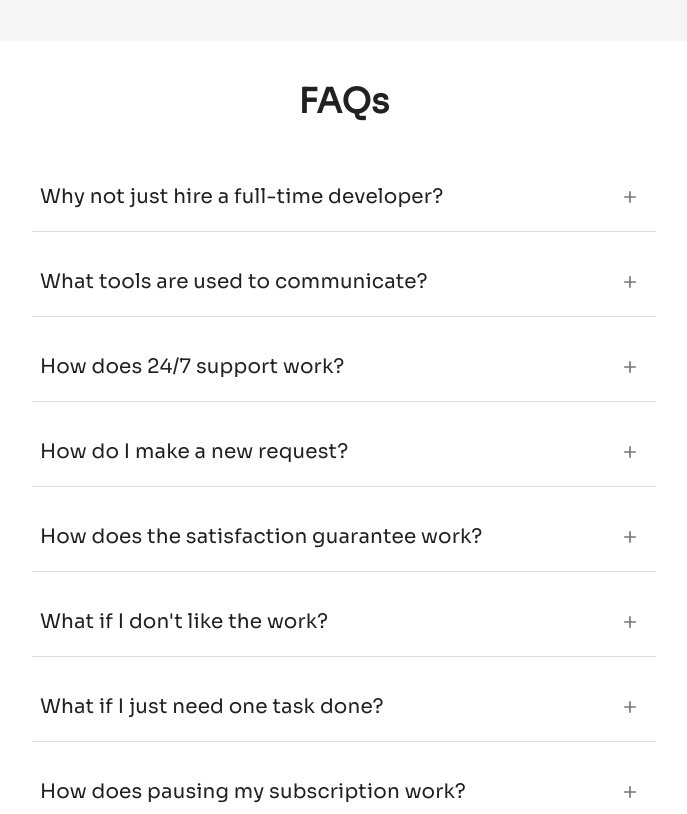
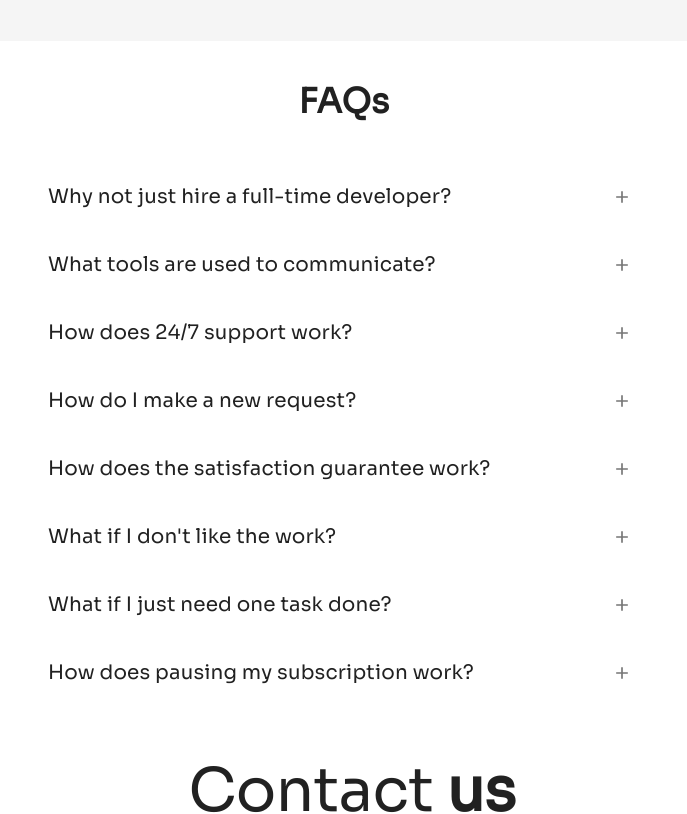
Before and after one commit to spars57/bytestudios, a React (Vite) app: page / in a window 1280 px wide. Shown: the part 2820-3634 px from the top of the page, without its empty margins (296-983 px from the left). Built offline with nearby package versions, Linux system fonts and the light colour scheme.

Commit message:
improve ui ux

```diff
--- a/src/components/faq/index.tsx
+++ b/src/components/faq/index.tsx
@@ -30,6 +30,7 @@ const FrequentlyAskedQuestion: FC<Props> = ({
     <Box
       onClick={open ? onClose : onOpen}
       p={1}
+      alignItems={"center"}
       display="flex"
       flexDirection="column"
       width="100%"
@@ -38,11 +39,11 @@ const FrequentlyAskedQuestion: FC<Props> = ({
     >
       <Slide direction="left" in={true} timeout={timeout}>
         <Box
+          p={1}
           display="flex"
           alignItems="center"
           justifyContent={"space-between"}
           width="100%"
-          py={1}
         >
           <Typography variant="h6">{question}</Typography>
           <IconButton onClick={open ? onClose : onOpen}>
@@ -55,7 +56,7 @@ const FrequentlyAskedQuestion: FC<Props> = ({
         </Box>
       </Slide>
       <Collapse in={open}>
-        <Box my={2}>
+        <Box p={1}>
           <Typography variant="body2">{response}</Typography>
         </Box>
       </Collapse>
--- a/src/modules/home/sections/faqs.tsx
+++ b/src/modules/home/sections/faqs.tsx
@@ -1,4 +1,4 @@
-import { Box, Divider, Grid, Link, Typography, useTheme } from "@mui/material";
+import { Box, Grid, Link, Typography, useTheme } from "@mui/material";
 import { FC } from "react";
 import FrequentlyAskedQuestion from "../../../components/faq";
 import scrollElementToViewById from "../../../utils/scroll-element-to-view";
@@ -44,7 +44,7 @@ const FAQs: FC = () => {
       <Grid container justifyContent={"center"} mt={4}>
         <Grid item sm={0} md={3}></Grid>
         <Grid item sm={12} md={6}>
-          <Grid container spacing={2} p={1}>
+          <Grid container p={1}>
             <Grid item md={12} sm={12}>
               <FrequentlyAskedQuestion
                 question="Why not just hire a full-time developer?"
@@ -62,21 +62,18 @@ const FAQs: FC = () => {
                   </>
                 }
               />
-              <Divider />
             </Grid>
             <Grid item md={12} sm={12}>
               <FrequentlyAskedQuestion
                 question="What tools are used to communicate?"
                 response="The main tools we use are Microsoft Teams and Jira. Microsoft Teams will be used for communication with our founder, who can answer any questions you have about what's going on, or how things work. Jira will be used for all the task management."
               />
-              <Divider />
             </Grid>
             <Grid item md={12} sm={12}>
               <FrequentlyAskedQuestion
                 question="How does 24/7 support work?"
                 response="You can reach out to our team, including our founder, directly through Slack, Teams, or whatever communication tool you prefer. All of us are developers and we're here to help with any questions you have about the project's status, what's going on, or anything else. If you'd like, we can also set up a call to discuss things in more detail."
               />
-              <Divider />
             </Grid>
             <Grid item md={12} sm={12}>
               <FrequentlyAskedQuestion
@@ -93,7 +90,6 @@ const FAQs: FC = () => {
                   </>
                 }
               />
-              <Divider />
             </Grid>
             <Grid item md={12} sm={12}>
               <FrequentlyAskedQuestion
@@ -110,21 +106,18 @@ const FAQs: FC = () => {
                   </>
                 }
               />
-              <Divider />
             </Grid>
             <Grid item md={12} sm={12}>
               <FrequentlyAskedQuestion
                 question="What if I don't like the work?"
                 response="Don't worry! We will revise the work until you're completely satisfied"
               />
-              <Divider />
             </Grid>
             <Grid item md={12} sm={12}>
               <FrequentlyAskedQuestion
                 question="What if I just need one task done?"
                 response="You can pause your subscription once the work is complete, and save the remainder of your subscription for the future when you have some more work."
               />
-              <Divider />
             </Grid>
             <Grid item md={12} sm={12}>
               <FrequentlyAskedQuestion
```
